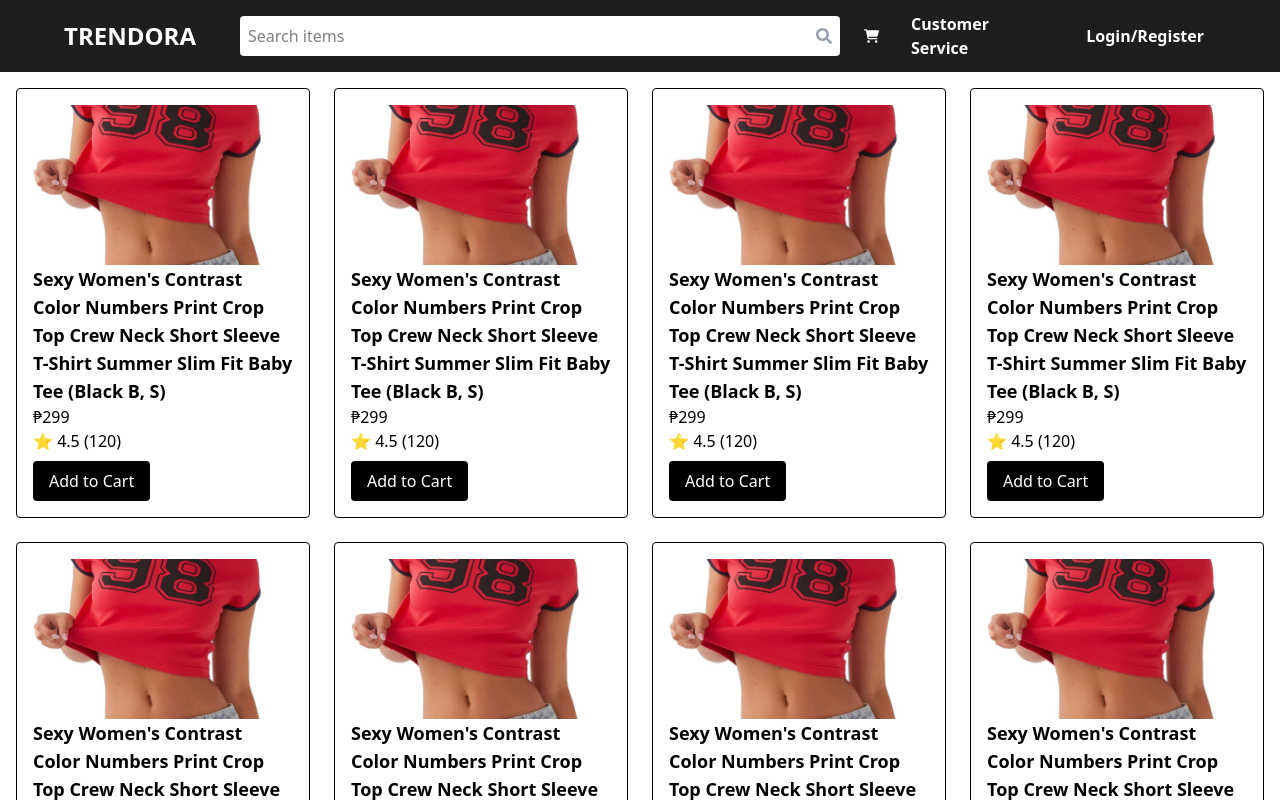
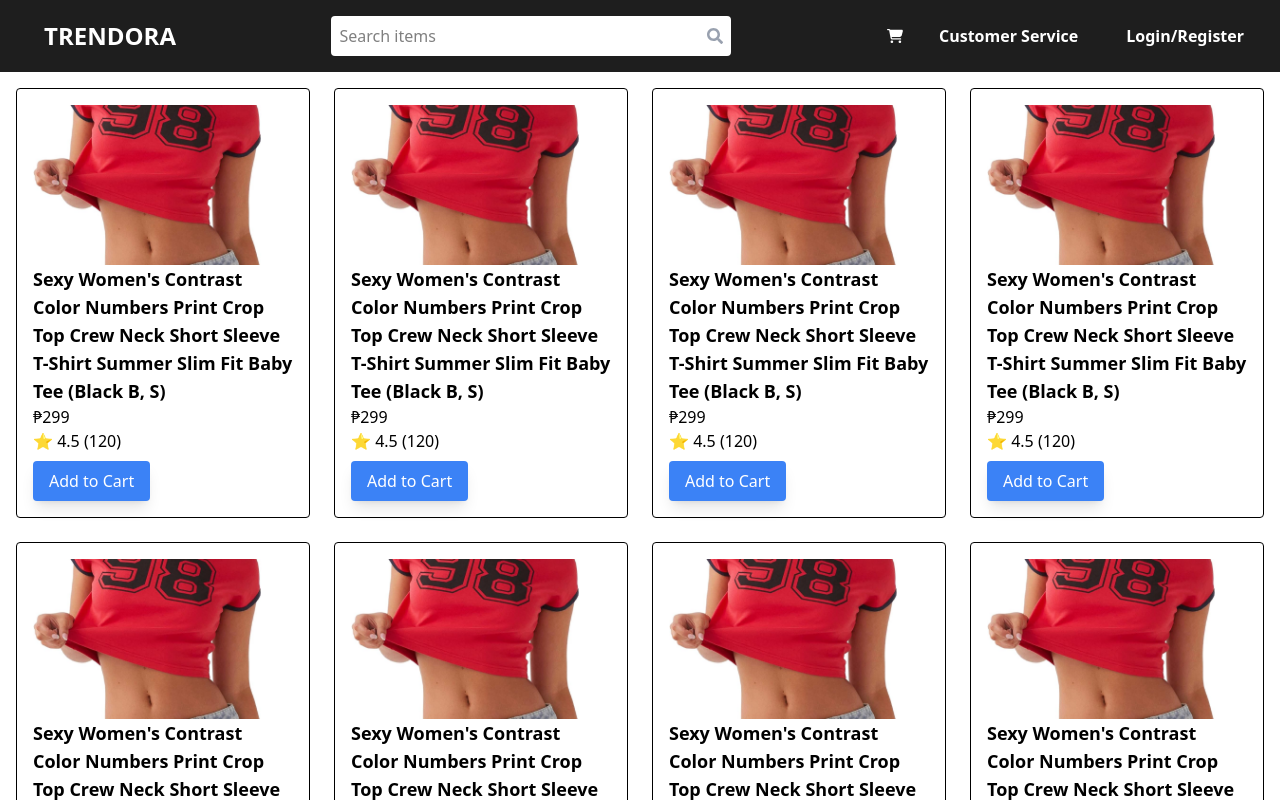
Before and after one commit to gippo05/react-ecommerce-app, a React (Vite) app in the folder e-commerce-app/: page / in a window 1280 px wide. Shown: the top 800 px of the page. Built offline with nearby package versions, Linux system fonts and the light colour scheme; the HTML template or start-up script is replaced by a standard one.

Commit message:
made few changes to the buttons

```diff
--- a/e-commerce-app/src/components/navbar.jsx
+++ b/e-commerce-app/src/components/navbar.jsx
@@ -1,47 +1,89 @@
 
+import { useState } from "react";
 import { NavBarMenuItems } from "../mockdata/navbarmenu"
 import { FaSearch } from "react-icons/fa";
 import { FaCartShopping } from "react-icons/fa6";
-
+import { FaTimes } from "react-icons/fa";
+import { RxHamburgerMenu } from "react-icons/rx";
 
 const NavBar = () => {
 
-    return(
-        <>
+   const [isMobileMenuOpen, setIsMobileMenuOpen] = useState(false);
 
-        <nav className="bg-[#1E1E1E]">
-            <div className="h-18 justify-between items-center flex px-10">
-                {/* logo */}
-                <div className="text-2xl font-bold px-6 text-white">TRENDORA</div>
+  const toggleMobileMenu = () => setIsMobileMenuOpen(prev => !prev);
 
-                {/* search bar */}
-                    <div className="relative flex items-center">
+  return (
+    <nav className="bg-[#1E1E1E] text-white">
+      <div className="flex items-center justify-between px-6 py-4">
+        {/* Logo */}
+        <div className="text-2xl font-bold ml-5">TRENDORA</div>
+
+        {/* Search Bar (hidden on small screens) */}
+        <div className="hidden sm:flex relative items-center">
           <input
-                            className="bg-white w-150 h-10 rounded pr-8 pl-2 ml-5"
+            className="bg-white w-[400px] h-10 rounded pr-8 pl-2 text-black"
             type="text"
             id="search-input"
             placeholder="Search items"
+            aria-label="Search items"
           />
           <FaSearch className="absolute right-2 text-gray-400 pointer-events-none" />
         </div>
 
-
-                {/* Menu items */}
-                <div className="hidden md:block">
-                    <ul className="flex items-center gap-5 text-white font-bold px-6">
-                        <FaCartShopping className="cursor-pointer"/>
+        {/* Desktop Menu */}
+        <div className="hidden md:flex items-center gap-6 font-bold">
+          <FaCartShopping className="cursor-pointer" />
           {NavBarMenuItems.map(item => (
-                            <li className="hover:bg-white hover:text-black px-3 py-2 rounded cursor-pointer transition-colors" key={item.id}>
-                            <a href={item.link}>
-                            {item.title}{item.icon}</a></li>))}
-                    </ul>
+            <a
+              key={item.id}
+              href={item.link}
+              className="hover:bg-white hover:text-black px-3 py-2 rounded transition-colors"
+            >
+              {item.title} {item.icon}
+            </a>
+          ))}
         </div>
 
+        {/* Mobile Menu Button */}
+        <div className="md:hidden">
+          <button onClick={toggleMobileMenu}>
+            {isMobileMenuOpen ? (
+              <FaTimes className="text-xl" />
+            ) : (
+              <RxHamburgerMenu className="text-xl" />
+            )}
+          </button>
+        </div>
+      </div>
 
+      {/* Mobile Dropdown Menu */}
+      {isMobileMenuOpen && (
+        <div className="md:hidden flex flex-col gap-4 px-6 pb-4">
+          {/* Search Bar (mobile view) */}
+          <div className="relative flex items-center">
+            <input
+              className="bg-white w-full h-10 rounded pr-8 pl-2 text-black"
+              type="text"
+              placeholder="Search items"
+              aria-label="Search items"
+            />
+            <FaSearch className="absolute right-2 text-gray-400 pointer-events-none" />
+          </div>
 
+          <FaCartShopping className="cursor-pointer" />
+
+          {NavBarMenuItems.map(item => (
+            <a
+              key={item.id}
+              href={item.link}
+              className="hover:bg-white hover:text-black px-3 py-2 rounded transition-colors font-bold"
+            >
+              {item.title} {item.icon}
+            </a>
+          ))}
         </div>
+      )}
     </nav>
-        </>
-    )
-}
+  );
+};
 export default NavBar
--- a/e-commerce-app/src/components/productcard.jsx
+++ b/e-commerce-app/src/components/productcard.jsx
@@ -8,7 +8,7 @@ const ProductCard = ({product}) =>{
         <h2 className="text-lg font-semibold">{product.name}</h2>
         <p>₱{product.price}</p>
         <p>⭐ {product.rating} ({product.reviews})</p>
-        <button className="mt-2 bg-black text-white px-4 py-2 rounded">Add to Cart</button>
+        <button className="mt-2 bg-[#3B82F6] text-white px-4 py-2 rounded hover:bg-[#60A5FA] shadow-lg transition duration-300 cursor-pointer">Add to Cart</button>
         </div>
     )
 }
```
Lines whose indentation alone changed are shown as unchanged.
